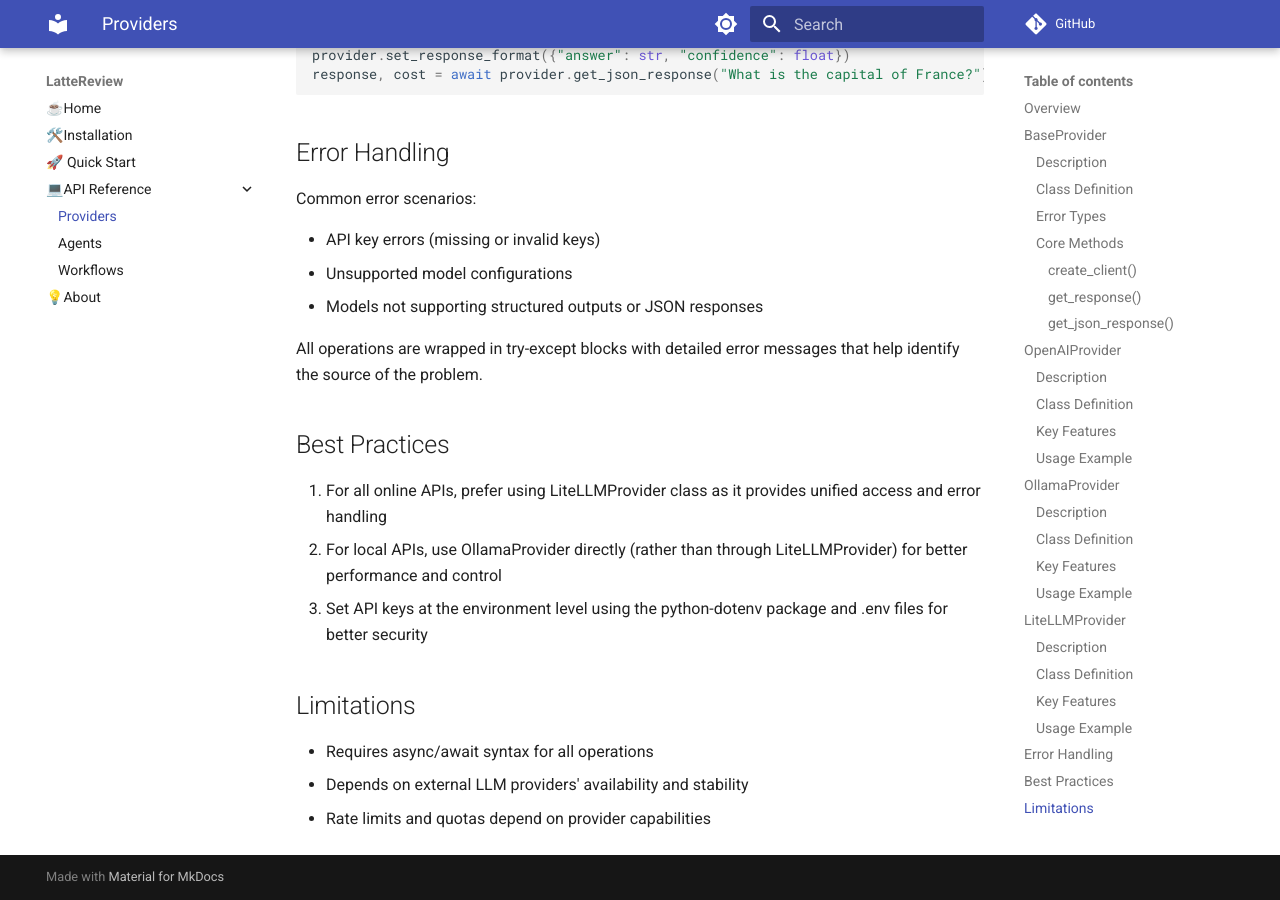
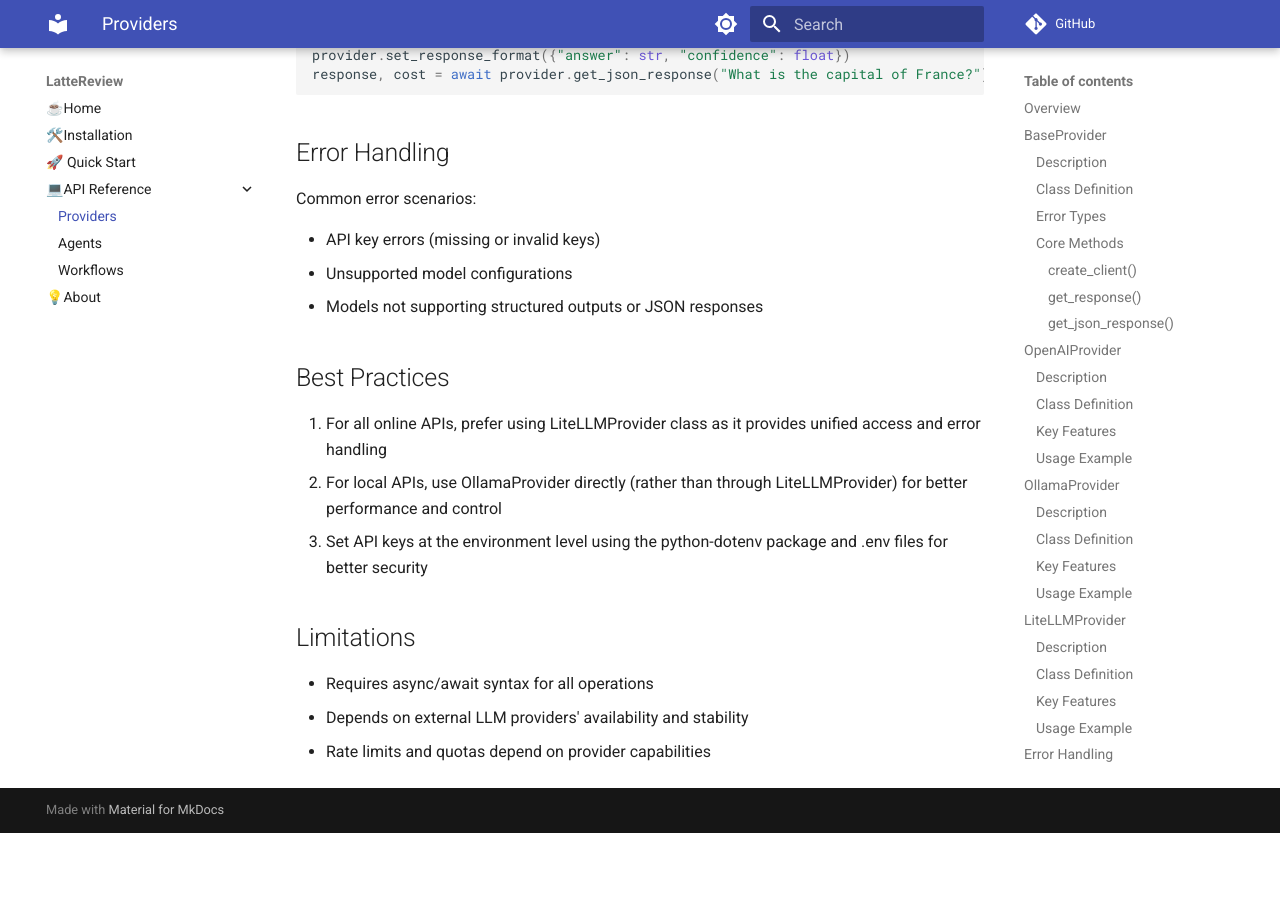
Before and after one commit to kevinchung58/LatteReview, an MkDocs documentation site: the page built from docs/api/providers.md, in a window 1280 px wide and 900 px high, scrolled down 4739 px. Built offline with MkDocs 1.6.1 and Material for MkDocs 9.7.7, drawn with Linux system fonts in a browser that asks for light colours; comment, search, counter and statistics services are not loaded; after the commit the page ends 5572 px from its top, so only the background shows below that.

Commit message:
cleaned up docs

```diff
--- a/docs/api/providers.md
+++ b/docs/api/providers.md
@@ -221,8 +221,6 @@
 - Unsupported model configurations
 - Models not supporting structured outputs or JSON responses
 
-All operations are wrapped in try-except blocks with detailed error messages that help identify the source of the problem.
-
 ## Best Practices
 
 1. For all online APIs, prefer using LiteLLMProvider class as it provides unified access and error handling
```
